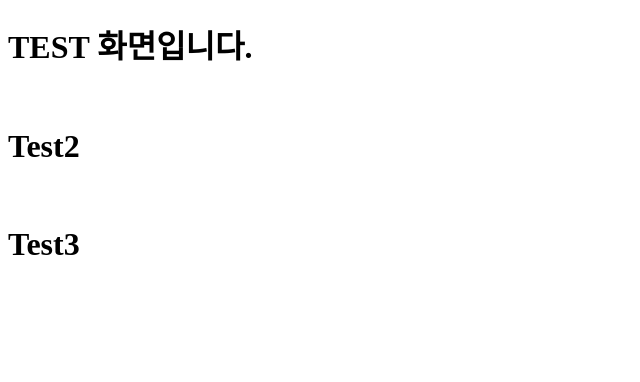
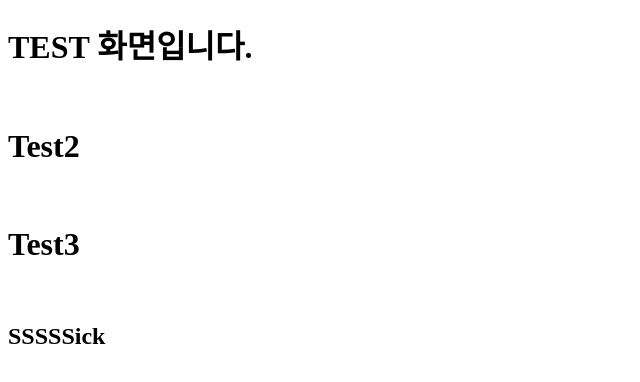
Before and after one commit to him1897/KH_Test, a plain HTML site: page Project_test/web/index.html in a window 1280 px wide. Shown: the whole page, without its empty margins (0-640 px from the left). Drawn offline with Linux system fonts and the light colour scheme.

Commit message:
testtest

```diff
--- a/Project_test/web/index.html
+++ b/Project_test/web/index.html
@@ -10,5 +10,7 @@
 	<h1> Test2 </h1>
 	&nbsp;
 	<h1> Test3</h1>
+	&nbsp;
+	<h2> SSSSSick </h2>
 </body>
 </html>
```
Also changed, not shown: Project_test/.settings/org.eclipse.wst.common.project.facet.core.xml, 3 other files.
